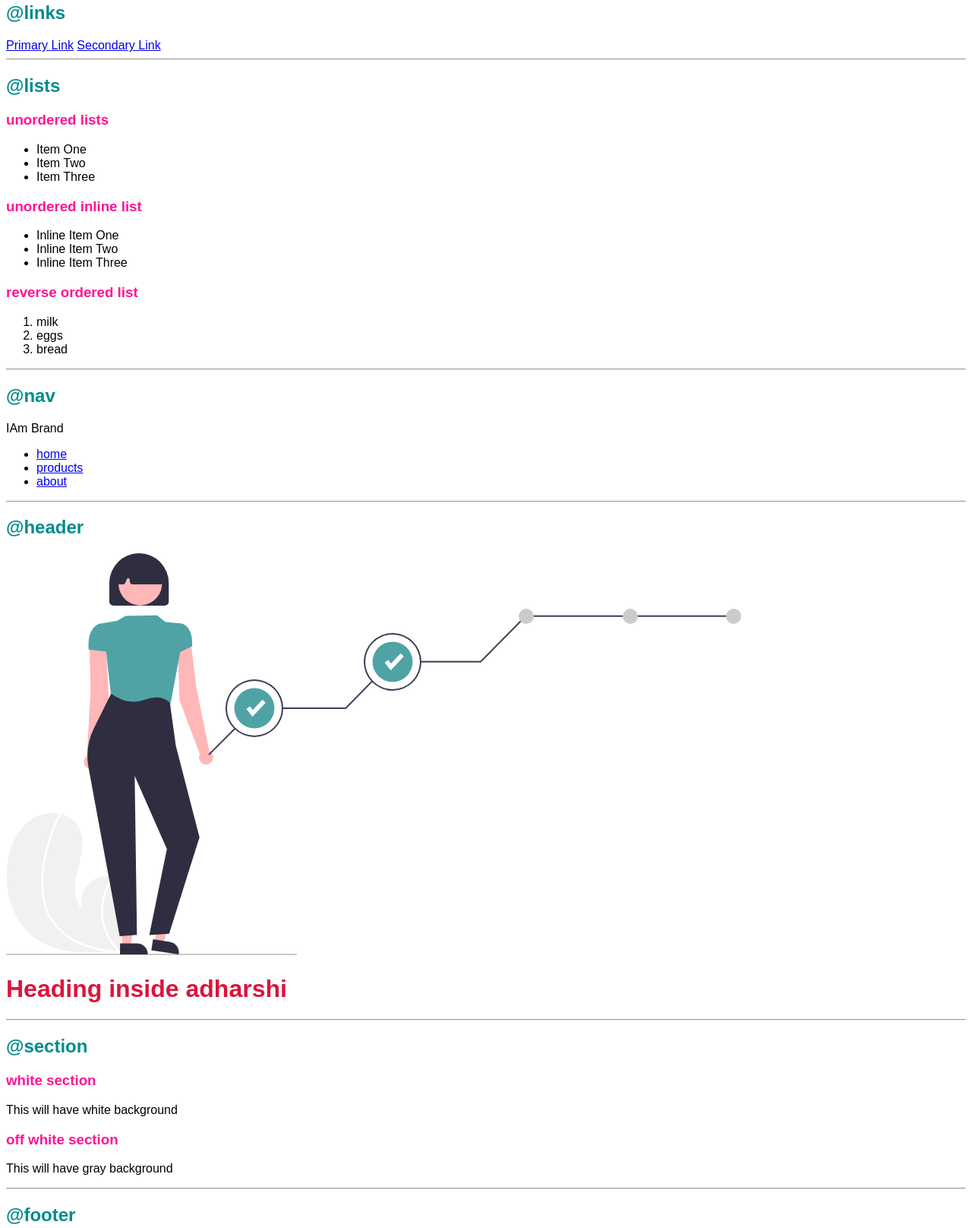
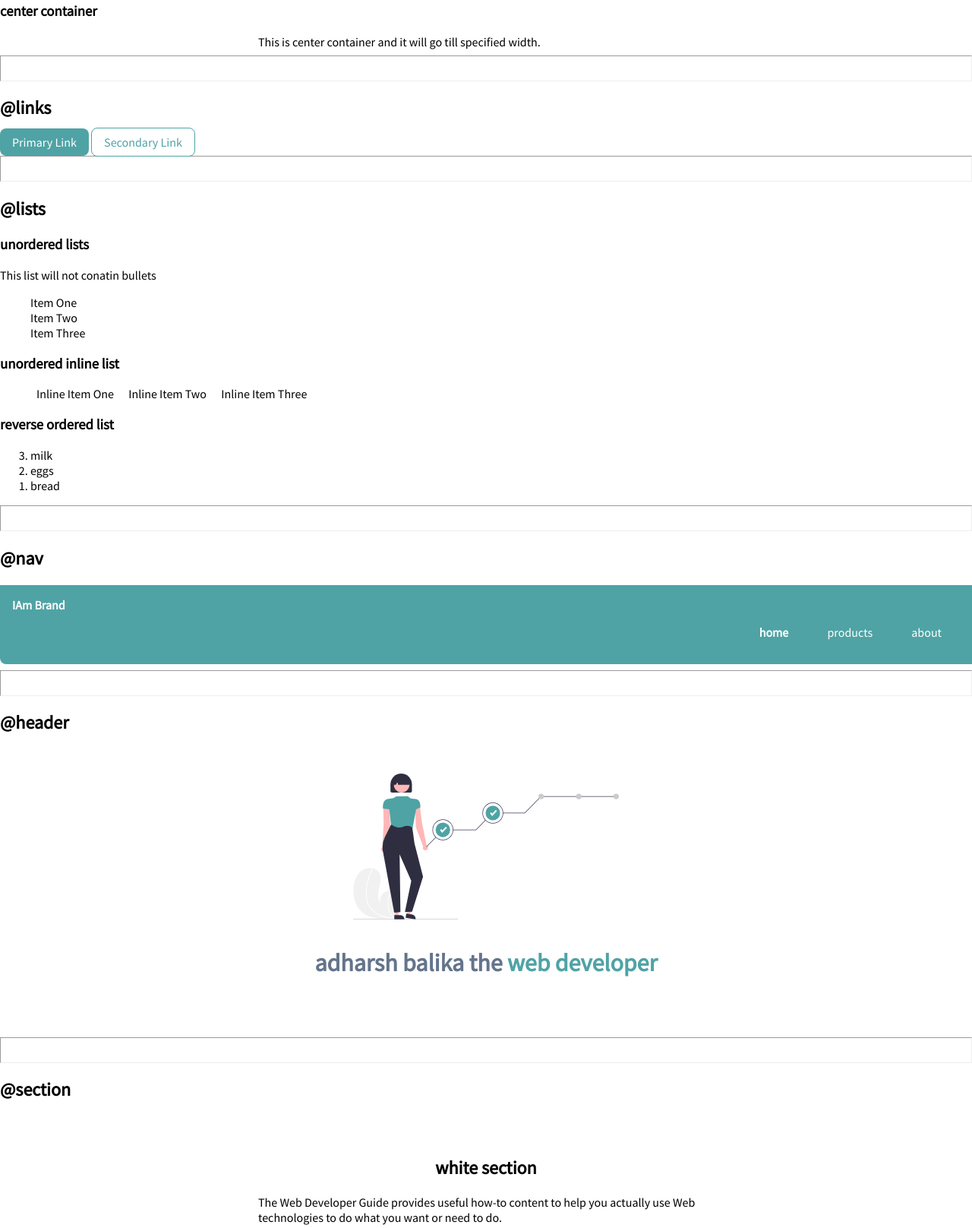
Before and after one commit to MANASA-REDDY04/Semantic-Html, a plain HTML site: page index.html in a window 1280 px wide. Shown: the part 584-2200 px from the top of the page at 76% size. Drawn offline with Linux system fonts and the light colour scheme.

Commit message:
docs-component library

```diff
--- a/index.html
+++ b/index.html
@@ -28,37 +28,38 @@
 
     <h2>@containers</h2>
     <h3>fluid container</h3>
-    <p class="fluid-container">This is fluid container and it will go till full
+    <p class="container">This is fluid container and it will go till full
         width of the page.
     </p>
     <h3>center container</h3>
-    <p class="center-container">This is center container and it will go till specified
+    <p class="container-center">This is center container and it will go till specified
         width.
     </p>
 
     <hr>
 
     <h2>@links</h2>
-    <a href="/">Primary Link</a>
-    <a href="/">Secondary Link</a>
+    <a class="link link-primary"href="/">Primary Link</a>
+    <a class="link link-secondary"href="/">Secondary Link</a>
 
     <hr>
 
     <h2>@lists</h2>
     <h3>unordered lists</h3>
-    <ul>
+    <p>This list will not conatin bullets</p>
+    <ul class="list-non-bullet">
         <li>Item One</li>
         <li>Item Two</li>
         <li>Item Three</li>
     </ul>
     <h3>unordered inline list</h3>
-    <ul>
-        <li>Inline Item One</li>
-        <li>Inline Item Two</li>
-        <li>Inline Item Three</li>
+    <ul class="list-non-bullet">
+        <li class="list-item-inline">Inline Item One</li>
+        <li class="list-item-inline">Inline Item Two</li>
+        <li class="list-item-inline">Inline Item Three</li>
     </ul>
     <h3>reverse ordered list</h3>
-    <ol>
+    <ol reversed>
         <li>milk</li>
         <li>eggs</li>
         <li>bread</li>
@@ -67,17 +68,17 @@
     <hr>
 
     <h2>@nav</h2>
-    <nav>
-    <div>IAm Brand</div>
-    <ul>
-        <li>
-            <a href="/">home</a>
+    <nav class="navigation container">
+    <div class="nav-brand">IAm Brand</div>
+    <ul class="list-non-bullet nav-pills">
+        <li class="list-item-inline">
+            <a class="link link-active" href="/">home</a>
         </li>
-        <li>
-            <a href="/">products</a>
+        <li class="list-item-inline">
+            <a class="link" href="/">products</a>
         </li>
-        <li>
-            <a href="/">about</a>
+        <li class="list-item-inline">
+            <a class="link" href="/">about</a>
         </li>
     </ul>
 </nav>
@@ -85,30 +86,50 @@
 <hr>
 
 <h2>@header</h2>
-<header>
-    <img src = "warrior.svg"/>
-    <h1>Heading inside adharshi</h1>
+<header class="hero">
+    <img class="hero-img"src = "warrior.svg"/>
+    <h1 class="hero-heading">adharsh balika the
+        <span class="heading-inverted">web developer</span>
+    </h1>
 </header>
 
 <hr>
 
 <h2>@section</h2>
-<section>
-    <h3>white section</h3>
-    <p>This will have white background</p>
-    <h3>off white section</h3>
-    <p>This will have gray background</p>
+<section class="section">
+    <div class="container container-center">
+    <h1>white section</h1>
+    <p>The Web Developer Guide provides useful how-to
+         content to help you actually use
+        Web technologies to do what you want or need to do.</p>
+</div>
+</section>
+
+<section class="section ow">
+    <div class="container container-center">
+    <h1>off white section</h1>
+    <p>The Web Developer Guide provides useful how-to
+        content to help you actually use
+        Web technologies to do what you want or need to do.</p>
+</div>
 </section>
 
 <hr>
 
 <h2>@footer</h2>
-<footer>
-<div>some small heading inside footer</div>
-<ul>
-    <li>SocialOne</li>
-    <li>SocialTwo</li>
-    <li>SocialThree</li>
+<footer class="footer">
+<div class="heading-footer">some small heading
+     inside footer</div>
+<ul class="social-links list-non-bullet">
+    <li class="list-item-inline">
+        <a class="link" href="/">SocialOne</a>
+        </li>
+    <li class="list-item-inline">
+        <a class="link" href="/">SocialTwo</a>
+        </li>
+    <li class="list-item-inline">
+        <a class="link" href="/">SocialThree</a>
+        </li>
 </ul>
 </footer>
 </body>
--- a/styles.css
+++ b/styles.css
@@ -1,23 +1,125 @@
-h1{
-    color:crimson;
-}
-h2{
-    color: darkcyan;
-}
-h3{
-    color:deeppink;
-}
 @import url('https://fonts.googleapis.com/css2?family=Source+Sans+Pro&display=swap');
 body{
-    font-family: 'Source Sans Pro', sans-serif;
+    font-family: 'Source Sans Pro',
+     sans-serif;
+    margin: 0px;
+}
+
+:root{
+    --primary-color: #4FA3A5;
+    --primary-combo: #64748b;
+    --off-white: #f1f5f9;
+}
+hr{
+    padding: 1rem 0rem;
 }
 
 /**containers**/
-.fluid-container{
-    padding-left: 1rem;
-    padding-right: 1rem;
+.container{
+    padding: 0rem 1rem;
 }
-.center-container{
+.container-center{
     max-width: 600px;
     margin: auto;
 }
+
+/**links**/
+.link{
+    text-decoration: none;
+    padding: 0.5rem 1rem;
+}
+.link-primary{
+    background-color: var(--primary-color);
+    border-radius: 0.5rem;
+    color: white;
+}
+.link-secondary{
+    color: var(--primary-color);
+    border-radius: 0.5rem;
+    border: 1px solid var(--primary-color);
+}
+
+/*lists */
+.list-non-bullet{
+    list-style: none;
+}
+.list-item-inline{
+    display: inline;
+    padding: 0rem 0.5rem;
+}
+
+/*navigations */
+.navigation{
+    background-color:
+    var(--primary-color);
+    color: white;
+    padding: 1rem;
+    border-bottom-left-radius: 0.5rem;
+}
+.navigation .nav-brand{
+    font-weight: bold;
+}
+.navigation .link-active{
+    font-weight: bold;
+}
+.navigation .link{
+    color: white;
+}
+.navigation .nav-pills{
+    text-align: right;
+}
+
+/*header*/
+
+.hero{
+    padding: 2rem;
+}
+
+.hero .hero-img{
+    margin: auto;
+    display: block;
+    max-width: 350px;
+}
+
+.hero .hero-heading{
+    text-align: center;
+    color: var(--primary-combo);
+    padding: 1rem;
+}
+
+.hero .hero-heading
+.heading-inverted{
+    color: var(--primary-color);
+}
+
+/**sections **/
+.section{
+    padding: 2rem;
+}
+.section h1{
+text-align: center;
+}
+
+.ow{
+    background-color:
+    var(--off-white);
+}
+
+/** footers **/
+.footer{
+    background-color:
+    var(--primary-color);
+    padding: 2rem 1rem;
+    text-align: center;
+    color: white;
+    border-top-right-radius:
+    0.5rem;
+}
+
+.footer .link{
+    color: white;
+}
+
+.footer .ul{
+    padding-inline-start: 0px;
+}
```
